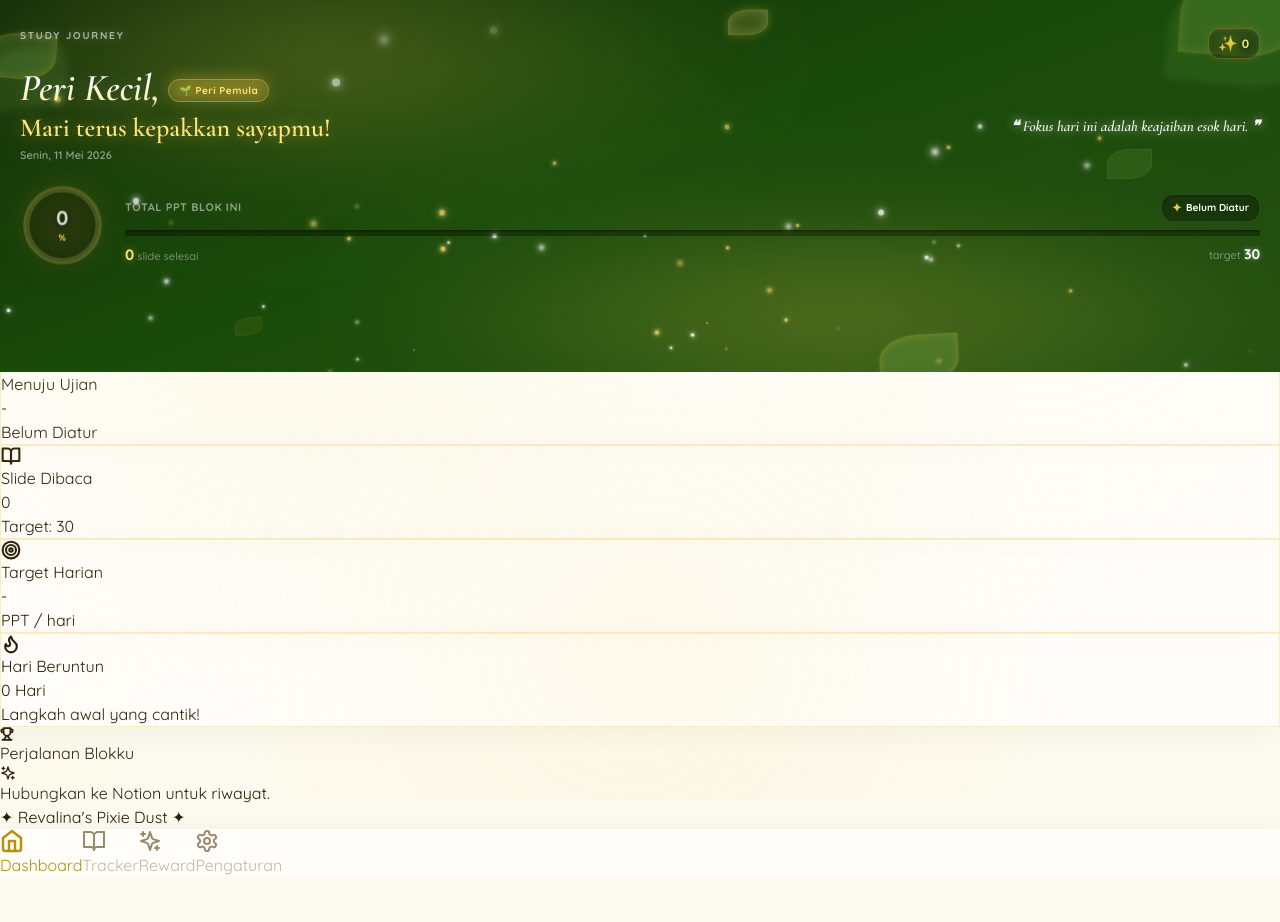
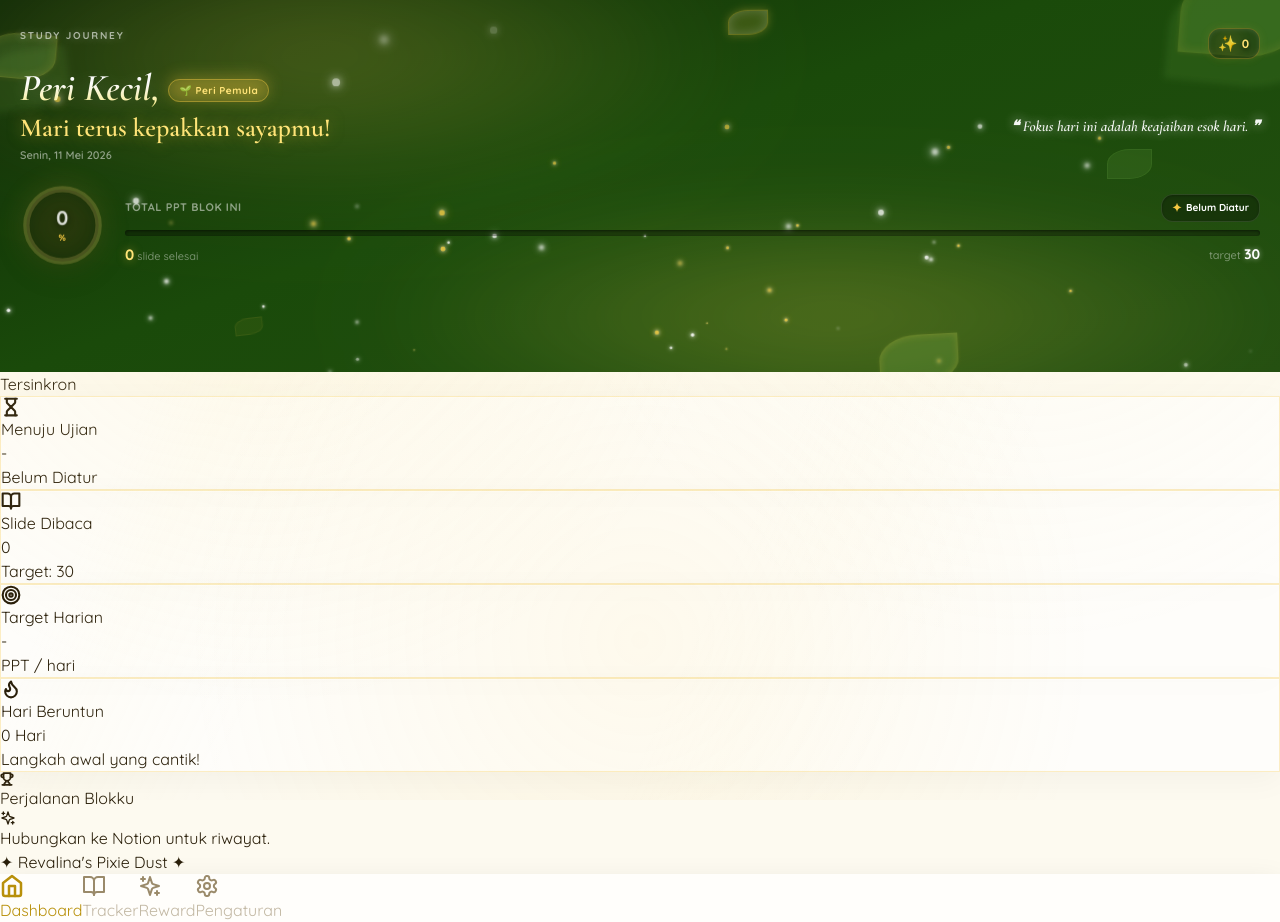
Before and after one commit to njbmaliangkay30/RevalinaStudyJournal, a React (Vite) app: page / in a window 1280 px wide. Before the commit the page ends 877 px from the top, so only its background shows below. Built offline with nearby package versions, Linux system fonts and the light colour scheme; a web font is replaced by a local one.

Commit message:
Update App.tsx

```diff
--- a/src/App.tsx
+++ b/src/App.tsx
@@ -17,52 +17,53 @@ function App() {
       case 'dashboard':
         return <Dashboard />;
       case 'tracker':
-        return <div className="text-center p-8 text-[var(--text-mid)] font-semibold">Halaman Tracker Belum Dibuat 🌿</div>;
+        return <div className="text-center p-8 text-[var(--text-mid)] font-semibold mt-10 backdrop-blur-md bg-white/30 rounded-3xl border border-white/20 shadow-sm">Halaman Tracker Belum Dibuat 🌿</div>;
       case 'reward':
-        return <div className="text-center p-8 text-[var(--text-mid)] font-semibold">Halaman Reward Belum Dibuat 🎁</div>;
+        return <div className="text-center p-8 text-[var(--text-mid)] font-semibold mt-10 backdrop-blur-md bg-white/30 rounded-3xl border border-white/20 shadow-sm">Halaman Reward Belum Dibuat 🎁</div>;
       case 'setting':
-        return <div className="text-center p-8 text-[var(--text-mid)] font-semibold">Halaman Pengaturan Belum Dibuat ⚙️</div>;
+        return <div className="text-center p-8 text-[var(--text-mid)] font-semibold mt-10 backdrop-blur-md bg-white/30 rounded-3xl border border-white/20 shadow-sm">Halaman Pengaturan Belum Dibuat ⚙️</div>;
       default:
         return <Dashboard />;
     }
   };
 
   return (
-    // Latar Aplikasi Keseluruhan
-    <div className="min-h-screen bg-[var(--bg-main)] transition-colors duration-700 font-sans">
+    // Body Background Keseluruhan Warna Putih-Gading Terang Asli ("var(--bg-main)")
+    <div className="min-h-screen bg-[var(--bg-main)] transition-colors duration-700 font-sans relative">
       <div id="ambient-layer"></div>
       <div id="dim-overlay"></div>
 
-      {/* Bagian Header yang ujung bawahnya "menganga/terbuka lebar" tanpa garis batas */}
+      {/* Bagian 1: Header Hutan (Memanjang sampai belakang Dashboard) */}
       <Header />
 
-      {/*
-        Sihir Peleburan (Misty Overlay):
-        Sebuah tirai gradien lembut yang menempelkan Header Hijau
-        ke bagian konten dengan mulus bak kabut.
+      {/* Bagian 2: Jembatan Magis (Tirai Asimilasi Seamless Blending)
+          Area Header Warna Gelap akan membaur mulus (gradient-to-bottom) jadi Transparan, memakan lahan Latar Body!
       */}
       <div
-        className="absolute w-full h-[150px] z-10 pointer-events-none -mt-20"
+        className="absolute left-0 w-full h-[150px] pointer-events-none z-10"
         style={{
-          background: 'linear-gradient(to bottom, transparent, var(--bg-main) 90%)'
+           // Dari Forest Green Header yang terakhir, turun memudar perlahan menjadi warna bg body
+           background: `linear-gradient(to bottom, #19460E 0%, var(--bg-main) 100%)`,
+           top: '250px' // Angka estimasi perpotongan layar hijau terakhir
         }}
       ></div>
 
-      {/* BODY KONTEN YANG MENUMPANG (Levitating Content) */}
-      <main className="relative z-20 px-4 pb-32" style={{ marginTop: '-45px' }}>
+      {/* Bagian 3: Konten Utama Kartu Kaca Yang DITARIK NAIK (Menindih Transisi Blur) */}
+      <main className="relative z-20 px-4 pb-32 pt-2 -mt-16">
 
-        {/* Pil Sinkronisasi Transparan Melayang (Aura Premium) */}
+        {/* Pil Sinkron */}
         <motion.div
-          initial={{ opacity: 0, y: 10 }}
+          initial={{ opacity: 0, y: -10 }}
           animate={{ opacity: 1, y: 0 }}
-          className="flex items-center justify-center gap-2.5 backdrop-blur-md bg-black/5 dark:bg-white/10 py-1.5 px-5 rounded-full mx-auto w-fit mb-5 shadow-sm"
+          className="flex items-center justify-center gap-2 bg-white/50 backdrop-blur-lg py-1.5 px-5 rounded-full mx-auto w-fit mb-5 border border-white/20 shadow-[0_4px_10px_rgba(0,0,0,0.05)]"
         >
-          <div className="w-1.5 h-1.5 rounded-full bg-[var(--green-leaf)] animate-[pulse_1.5s_ease-in-out_infinite] shadow-[0_0_6px_var(--green-leaf)]"></div>
-          <span className="text-[9px] font-bold text-[var(--text-mid)] uppercase tracking-[0.15em] opacity-80">
-            Penyimpanan Aktif
+          <div className="w-1.5 h-1.5 rounded-full bg-[var(--green-leaf)] animate-[pulse_1.5s_ease-in-out_infinite] shadow-[0_0_8px_var(--green-leaf)]"></div>
+          <span className="text-[10px] font-bold text-[var(--green-deep)] uppercase tracking-[0.1em] opacity-80">
+            Tersinkron
           </span>
         </motion.div>
 
+        {/* Dashboard Pages */}
         <div className="pages-wrapper relative">
           <AnimatePresence mode="wait">
             <motion.div
@@ -77,9 +78,9 @@ function App() {
           </AnimatePresence>
         </div>
 
-        {/* Footer Signature Samarsamar */}
+        {/* Footer Kecil Pucat */}
         <div className="text-center mt-12 mb-4">
-          <span className="text-[9px] font-extrabold tracking-[0.3em] text-[var(--text-soft)] uppercase opacity-30">
+          <span className="text-[10px] font-bold tracking-widest text-[var(--text-soft)] uppercase opacity-40 drop-shadow-sm">
             ✦ Revalina's Pixie Dust ✦
           </span>
         </div>
```
